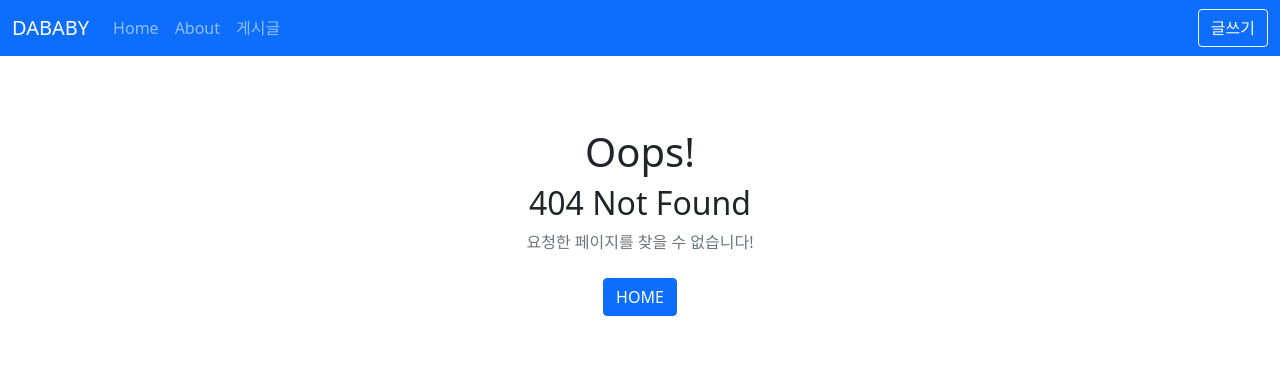
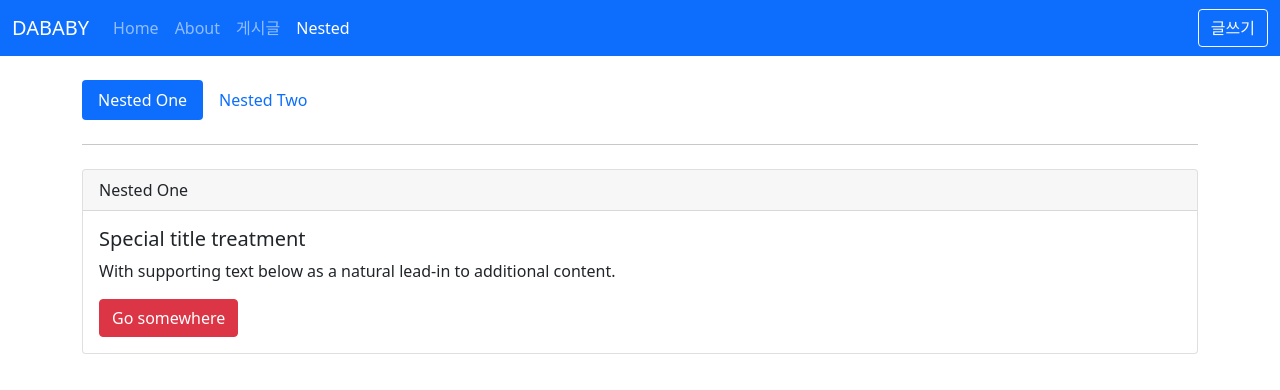
Before and after one commit to Dabee-ee/vue3-posts, a Vue app: page /nested/one in a window 1280 px wide. Before the commit this address had no page. Shown: the top 390 px of the page. Built offline with nearby package versions, Linux system fonts and the light colour scheme.

Commit message:
feat: 중첩 라우트 이용하여 nested 페이지 구현

```diff
--- a/src/layouts/TheHeader.vue
+++ b/src/layouts/TheHeader.vue
@@ -24,6 +24,9 @@
             <li class="nav-item">
               <RouterLink class="nav-link" active-class="active" to="/posts">게시글</RouterLink>
             </li>
+            <li class="nav-item">
+              <RouterLink class="nav-link" active-class="active" to="/nested">Nested</RouterLink>
+            </li>
           </ul>
           <form class="d-flex">
             <button class="btn btn-outline-light" type="button" @click="goCreatePostPage">글쓰기</button>
--- a/src/router/index.js
+++ b/src/router/index.js
@@ -6,6 +6,10 @@
 import PostDetailView from '@/views/posts/PostDetailView.vue';
 import PostListView from '@/views/posts/PostListView.vue';
 import NotFoundView from '@/views/NotFoundView.vue';
+import NestedView from '@/views/nested/NestedView.vue';
+import NestedOneView from '@/views/nested/NestedOneView.vue';
+import NestedTwoView from '@/views/nested/NestedTwoView.vue';
+import NestedHomeView from '@/views/nested/NestedHomeView.vue';
 
 const routes = [
   {
@@ -43,6 +47,28 @@
     name: 'NotFound',
     component: NotFoundView,
   },
+  {
+    path: '/nested',
+    name: 'Nested',
+    component: NestedView,
+    children: [
+      {
+        path: '',
+        name: 'NestedHome',
+        component: NestedHomeView,
+      },
+      {
+        path: 'one',
+        name: 'NestedOne',
+        component: NestedOneView,
+      },
+      {
+        path: 'two',
+        name: 'NestedTwo',
+        component: NestedTwoView,
+      },
+    ],
+  },
 ];
 
 const router = createRouter({
--- /dev/null
+++ b/src/views/nested/NestedHomeView.vue
@@ -0,0 +1,12 @@
+<template>
+  <div class="card">
+    <div class="card-header">Nested Home</div>
+    <div class="card-body">
+      <h1 class="card-title">Nested routes home...</h1>
+    </div>
+  </div>
+</template>
+
+<script setup></script>
+
+<style lang="scss" scoped></style>
--- /dev/null
+++ b/src/views/nested/NestedOneView.vue
@@ -0,0 +1,14 @@
+<template>
+  <div class="card">
+    <div class="card-header">Nested One</div>
+    <div class="card-body">
+      <h5 class="card-title">Special title treatment</h5>
+      <p class="card-text">With supporting text below as a natural lead-in to additional content.</p>
+      <a href="#" class="btn btn-danger">Go somewhere</a>
+    </div>
+  </div>
+</template>
+
+<script setup></script>
+
+<style lang="scss" scoped></style>
--- /dev/null
+++ b/src/views/nested/NestedTwoView.vue
@@ -0,0 +1,14 @@
+<template>
+  <div class="card">
+    <div class="card-header">Nested Two</div>
+    <div class="card-body">
+      <h5 class="card-title">Special title treatment</h5>
+      <p class="card-text">With supporting text below as a natural lead-in to additional content.</p>
+      <a href="#" class="btn btn-warning">Go somewhere</a>
+    </div>
+  </div>
+</template>
+
+<script setup></script>
+
+<style lang="scss" scoped></style>
--- /dev/null
+++ b/src/views/nested/NestedView.vue
@@ -0,0 +1,18 @@
+<template>
+  <div>
+    <ul class="nav nav-pills">
+      <li class="nav-item">
+        <RouterLink class="nav-link" active-class="active" to="/nested/one"> Nested One </RouterLink>
+      </li>
+      <li class="nav-item">
+        <RouterLink class="nav-link" active-class="active" to="/nested/two"> Nested Two </RouterLink>
+      </li>
+    </ul>
+    <hr class="my-4" />
+    <RouterView></RouterView>
+  </div>
+</template>
+
+<script setup></script>
+
+<style lang="scss" scoped></style>
```
